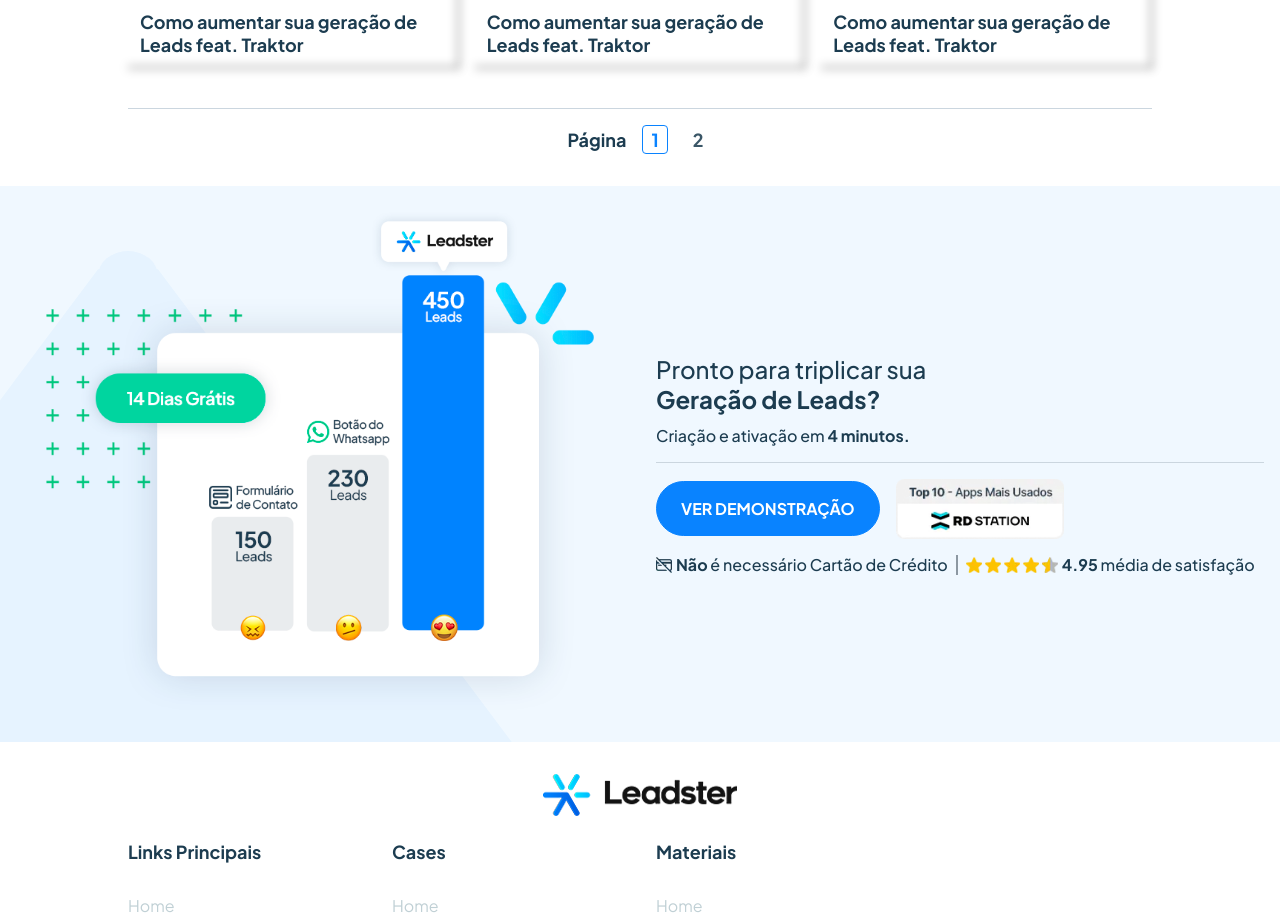
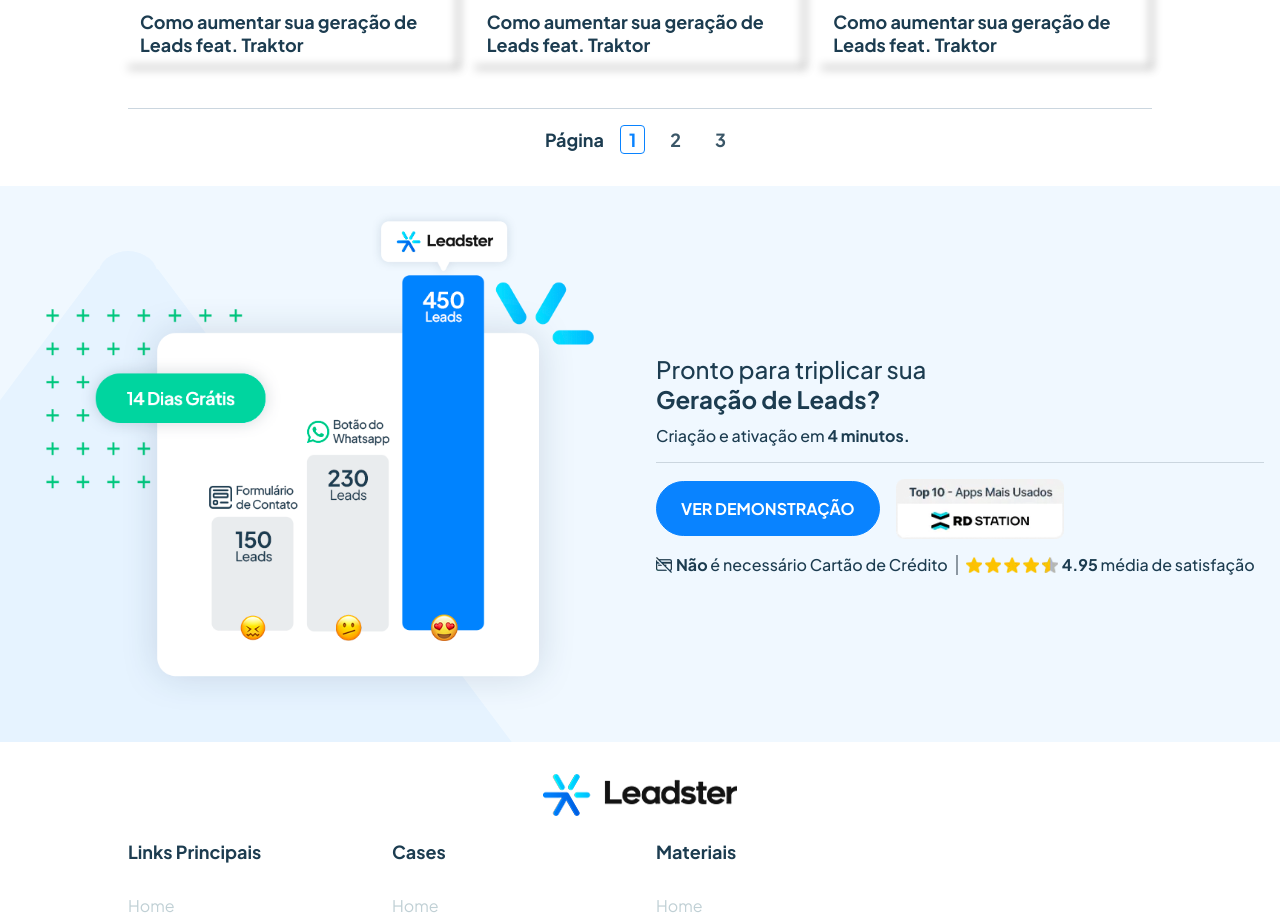
Before and after one commit to thetunnes/technical-test-leadster, a Next.js app: page / in a window 1280 px wide. Shown: the part 1367-2289 px from the top of the page. Built offline with nearby package versions, Linux system fonts and the light colour scheme; data requests are answered from the project's data file.

Commit message:
Fixing some features in Fetch Videos (more performant using SWR) and add package SWR

```diff
--- a/db-video.json
+++ b/db-video.json
@@ -8,6 +8,15 @@
     { "id": 6, "title": "Como aumentar sua geração de Leads feat. Traktor", "video_url": "https://www.youtube.com/watch?v=o7qnEYyC9Pg", "tags": ["leadGeneration", "paidMedia"]},
     { "id": 7, "title": "Como aumentar sua geração de Leads feat. Traktor", "video_url": "https://www.youtube.com/watch?v=w9xS4v98T9o&t=921s", "tags": ["leadGeneration", "paidMedia", "chatbot"]},
     { "id": 8, "title": "Como aumentar sua geração de Leads feat. Traktor", "video_url": "https://www.youtube.com/watch?v=WdUnEtKc61Q", "tags": ["leadGeneration", "chatbot"]},
-    { "id": 9, "title": "Como aumentar sua geração de Leads feat. Traktor", "video_url": "https://www.youtube.com/watch?v=o7qnEYyC9Pg", "tags": ["leadGeneration", "paidMedia"]}
+    { "id": 9, "title": "Como aumentar sua geração de Leads feat. Traktor", "video_url": "https://www.youtube.com/watch?v=o7qnEYyC9Pg", "tags": ["leadGeneration", "paidMedia"]},
+    { "id": 10, "title": "Como aumentar sua geração de Leads feat. Traktor", "video_url": "https://www.youtube.com/watch?v=w9xS4v98T9o&t=921s", "tags": ["leadGeneration", "paidMedia", "chatbot"]},
+    { "id": 11, "title": "Como aumentar sua geração de Leads feat. Traktor", "video_url": "https://www.youtube.com/watch?v=WdUnEtKc61Q", "tags": ["leadGeneration", "chatbot"]},
+    { "id": 12, "title": "Como aumentar sua geração de Leads feat. Traktor", "video_url": "https://www.youtube.com/watch?v=o7qnEYyC9Pg", "tags": ["leadGeneration", "paidMedia"]},
+    { "id": 13, "title": "Como aumentar sua geração de Leads feat. Traktor", "video_url": "https://www.youtube.com/watch?v=w9xS4v98T9o&t=921s", "tags": ["leadGeneration", "paidMedia", "chatbot"]},
+    { "id": 14, "title": "Como aumentar sua geração de Leads feat. Traktor", "video_url": "https://www.youtube.com/watch?v=WdUnEtKc61Q", "tags": ["leadGeneration", "chatbot"]},
+    { "id": 15, "title": "Como aumentar sua geração de Leads feat. Traktor", "video_url": "https://www.youtube.com/watch?v=o7qnEYyC9Pg", "tags": ["leadGeneration", "paidMedia"]},
+    { "id": 16, "title": "Como aumentar sua geração de Leads feat. Traktor", "video_url": "https://www.youtube.com/watch?v=w9xS4v98T9o&t=921s", "tags": ["leadGeneration", "paidMedia", "chatbot"]},
+    { "id": 17, "title": "Como aumentar sua geração de Leads feat. Traktor", "video_url": "https://www.youtube.com/watch?v=WdUnEtKc61Q", "tags": ["leadGeneration", "chatbot"]},
+    { "id": 18, "title": "Como aumentar sua geração de Leads feat. Traktor", "video_url": "https://www.youtube.com/watch?v=o7qnEYyC9Pg", "tags": ["leadGeneration", "paidMedia"]}
   ]
 }
--- a/package.json
+++ b/package.json
@@ -23,6 +23,7 @@
     "react-dom": "18.2.0",
     "react-icons": "^4.10.1",
     "styled-components": "5.3.11",
+    "swr": "^2.2.0",
     "typescript": "5.1.5"
   },
   "devDependencies": {
--- /dev/null
+++ b/src/components/ListVideos/fetchVideos.tsx
@@ -0,0 +1,23 @@
+import useSWR from 'swr'
+import { NextRequest } from 'next/server'
+export default async function fetcher<JSON = any>(
+  input: NextRequest,
+  init?: NextRequest,
+): Promise<JSON> {
+  const res = await fetch(input, init)
+  return res.json()
+}
+// const fetcher = (...args: any) => fetch(...args).then((res) => res.json())
+
+export function useFetchVideos(page: number, videosPerPage: number) {
+  const { data, isLoading, error } = useSWR(
+    `http://localhost:3004/videos?_page=${page}&_limit=${videosPerPage}`,
+    fetcher,
+  )
+
+  return {
+    videos: data,
+    isLoading,
+    error,
+  }
+}
--- a/src/components/ListVideos/index.tsx
+++ b/src/components/ListVideos/index.tsx
@@ -8,15 +8,17 @@
 import Image from 'next/image'
 import ThumbnailVideo from '@/assets/thumbnail.png'
 import { Button } from '../Button'
+import db from '../../../db-video.json'
 
-import db from '../../../db-video.json'
 import { Pagination } from '../Pagination'
 import { Loading } from '../Loading'
 import { Modal } from '../Modal'
+import { useFetchVideos } from './fetchVideos'
 
-interface IVideo {
+export interface IVideo {
   id: number
   title: string
+  description: string
   video_url: string
   tags: Array<string>
 }
@@ -26,37 +28,20 @@
 }
 
 export function ListVideos() {
-  const [videos, setVideos] = useState<IVideo[]>([])
+  const videosPerPage = 6
+  const amountPages = Math.ceil(db.videos.length / videosPerPage)
+  const [currentPage, setCurrentPage] = useState(1)
+  const { videos, isLoading, error } = useFetchVideos(
+    currentPage,
+    videosPerPage,
+  )
+
   const [tagsToNav, setTagsToNav] = useState<ITagsNav>({})
-  const [isLoading, setIsLoading] = useState(true)
 
   const [dataToModal, setDataToModal] = useState<IVideo | null>(null)
 
-  const videosPerPage = 6
-  const amountPages = Math.ceil(db.videos.length / videosPerPage)
-
   function toggleModal(dataVideo?: IVideo) {
     dataVideo ? setDataToModal(dataVideo) : setDataToModal(null)
-  }
-
-  async function fetchJsonAPI(page?: string) {
-    setIsLoading(true)
-
-    const url = `http://localhost:3004/videos?_page=${
-      page ?? 1
-    }&_limit=${videosPerPage}`
-
-    await fetch(url, {
-      method: 'GET',
-    })
-      .then(async (response) => await response.json())
-      .then((data: IVideo[]) => {
-        setVideos(data)
-        setIsLoading(false)
-      })
-      .catch((err) => {
-        console.log(err)
-      })
   }
 
   function filterByTag(tag: string) {
@@ -66,12 +51,12 @@
     }))
   }
 
-  const videosFiltered = useMemo(() => {
+  const videosFiltered: IVideo[] = useMemo(() => {
     if (Object.values(tagsToNav).some((tag) => tag)) {
       const filterVideos = [] as IVideo[]
       for (const x in tagsToNav) {
         if (tagsToNav[x]) {
-          videos.forEach((video) => {
+          videos.forEach((video: IVideo) => {
             if (
               video.tags.includes(x) &&
               !filterVideos.some((vid) => vid === video)
@@ -88,8 +73,6 @@
   }, [tagsToNav, videos])
 
   useEffect(() => {
-    fetchJsonAPI()
-
     const allTags = db.videos.reduce((acc, video) => {
       for (const tag of video.tags) {
         if (!acc[tag]) {
@@ -101,9 +84,12 @@
       }
       return acc
     }, {} as ITagsNav)
-
     setTagsToNav(allTags)
   }, [])
+
+  if (error || !videos) {
+    return <p>Oh no, error here</p>
+  }
 
   return (
     <ListVideosContainer>
@@ -119,7 +105,7 @@
             </Button>
           ))}
         </HeaderNavVideos>
-        {videos.length ? (
+        {videos?.length ? (
           <>
             {isLoading ? (
               <Loading text="Carregando..." />
@@ -135,7 +121,7 @@
             )}
             <Pagination
               amountPages={amountPages}
-              fetchVideos={fetchJsonAPI}
+              fetchVideos={(newPage: number) => setCurrentPage(newPage)}
               currentPage={Math.ceil(videos[0].id / videosPerPage)}
             />
           </>
--- a/src/components/Modal/index.tsx
+++ b/src/components/Modal/index.tsx
@@ -10,21 +10,16 @@
 } from './styles'
 import { BiX } from 'react-icons/bi'
 import { LuDownloadCloud } from 'react-icons/lu'
+import { IVideo } from '../ListVideos'
 
 interface ModalProps {
   isOpen: boolean
   onClose: () => void
-  dataVideo: {
-    id: number
-    title: string
-    description: string
-    tags: Array<string>
-  }
+  dataVideo: Omit<IVideo, 'id'> | null
 }
 
 export function Modal({ isOpen, onClose, dataVideo }: ModalProps) {
   const overlayRef = useRef<HTMLDivElement>(null)
-
   const attributesVideo = {
     description: dataVideo?.description,
     tags: dataVideo?.tags,
@@ -36,7 +31,7 @@
       onClose()
     }
   }
-  if (!isOpen) {
+  if (!isOpen || !dataVideo) {
     return null
   }
 
--- a/src/components/Modal/styles.ts
+++ b/src/components/Modal/styles.ts
@@ -41,6 +41,8 @@
   top: 12px;
   right: 12px;
 
+  cursor: pointer;
+
   color: ${(props) => props.theme.colors.gray[300]};
   background: none;
   border: 0;
@@ -65,6 +67,8 @@
 
   video {
     width: 100%;
+    height: 50%;
+    max-height: 50vh;
     border: 1px solid ${(props) => props.theme.colors.blue[300]};
   }
 `
@@ -82,6 +86,7 @@
 `
 
 export const BoxAttributes = styled.section`
+  flex: 1;
   display: flex;
   flex-direction: column;
   gap: 0.5rem;
--- a/src/components/Pagination.tsx
+++ b/src/components/Pagination.tsx
@@ -45,16 +45,16 @@
 interface Props {
   currentPage: number
   amountPages: number
-  fetchVideos: (page: string) => void
+  fetchVideos: (page: number) => void
 }
 
 export function Pagination({ currentPage, amountPages, fetchVideos }: Props) {
   return (
     <PaginationContainer>
       <p>Página</p>
-      {currentPage > 1 && <BtnPage onClick={() => fetchVideos('1')}>1</BtnPage>}
+      {currentPage > 1 && <BtnPage onClick={() => fetchVideos(1)}>1</BtnPage>}
       {currentPage > 2 && (
-        <BtnPage onClick={() => fetchVideos(String(currentPage - 1))}>
+        <BtnPage onClick={() => fetchVideos(currentPage - 1)}>
           {currentPage - 1}
         </BtnPage>
       )}
@@ -62,12 +62,12 @@
         {currentPage}
       </BtnPage>
       {currentPage < amountPages - 1 && (
-        <BtnPage onClick={() => fetchVideos(String(currentPage + 1))}>
+        <BtnPage onClick={() => fetchVideos(currentPage + 1)}>
           {currentPage + 1}
         </BtnPage>
       )}
       {currentPage < amountPages && (
-        <BtnPage onClick={() => fetchVideos(String(amountPages))}>
+        <BtnPage onClick={() => fetchVideos(amountPages)}>
           {amountPages}
         </BtnPage>
       )}
--- a/src/pages/index.tsx
+++ b/src/pages/index.tsx
@@ -10,7 +10,6 @@
   width: 100%;
   min-height: 100vh;
 `
-
 export default function Home() {
   return (
     <HomeContainer>
```
Also changed, not shown: 1 other file (tests, documents, lock files or other folders).
